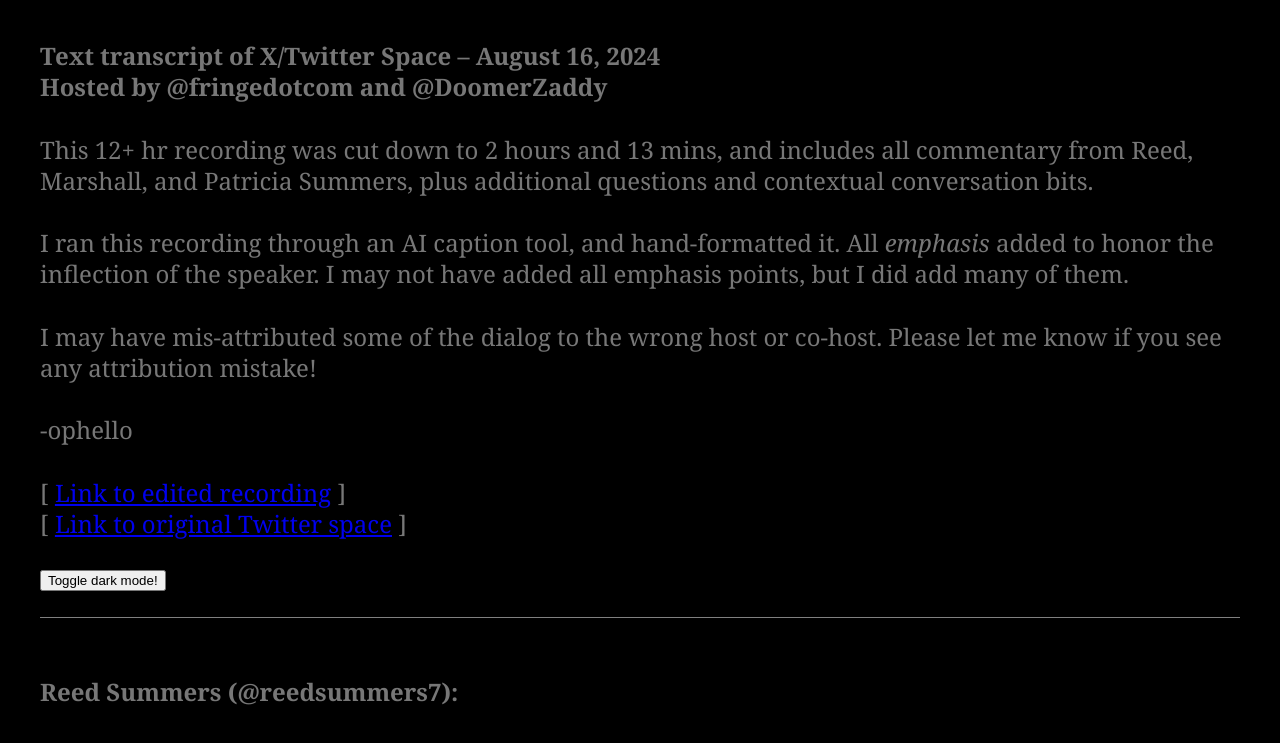
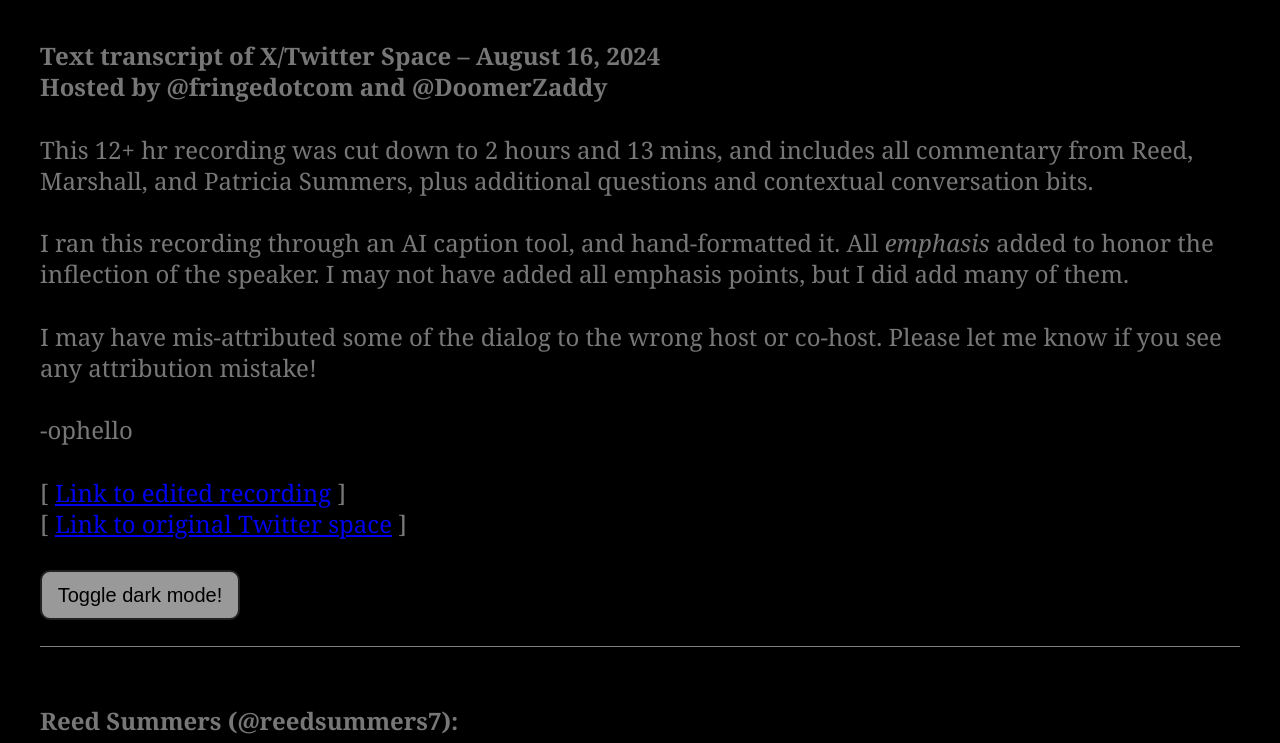
Before and after one commit to ophello/ufotwitter, a plain HTML site: page spaces/TwitterSpace_240816_Marshall-Reed-Patricia-Summers.html in a window 1280 px wide. Both pictures are taken after a click on the button "Toggle dark mode!". Shown: the top 743 px of the page. Drawn offline with Linux system fonts and the light colour scheme.

Commit message:
Update TwitterSpace_240816_Marshall-Reed-Patricia-Summers.html

```diff
--- a/spaces/TwitterSpace_240816_Marshall-Reed-Patricia-Summers.html
+++ b/spaces/TwitterSpace_240816_Marshall-Reed-Patricia-Summers.html
@@ -9,8 +9,12 @@
   <style type="text/css">
     p.p1 {margin:0; font-size: 24px; font-family: Georgia, serif; line-height:130%;}
     p.p2 {margin: 0; font-size: 24px; font-family: Georgia, serif; line-height:130%; min-height: 30px}
-    body { margin:40px; background-color: white; color: black;}
-    .dark-mode { background-color: #000; color: #777;}
+    body { margin:40px; background-color: white; color: black; transition:0.3s}
+    .dark-mode { background-color: #000; color: #777; transition:0.3s}
+    button {width:200px; background-color: #999; height: 50px; font-size:20px;cursor:pointer; border:2px solid #222; border-radius:10px;}
+    button:hover { background-color:#bbb; }
+    button:active { background-color:#eee; }
+
   </style>
 </head>
 <body>
```
